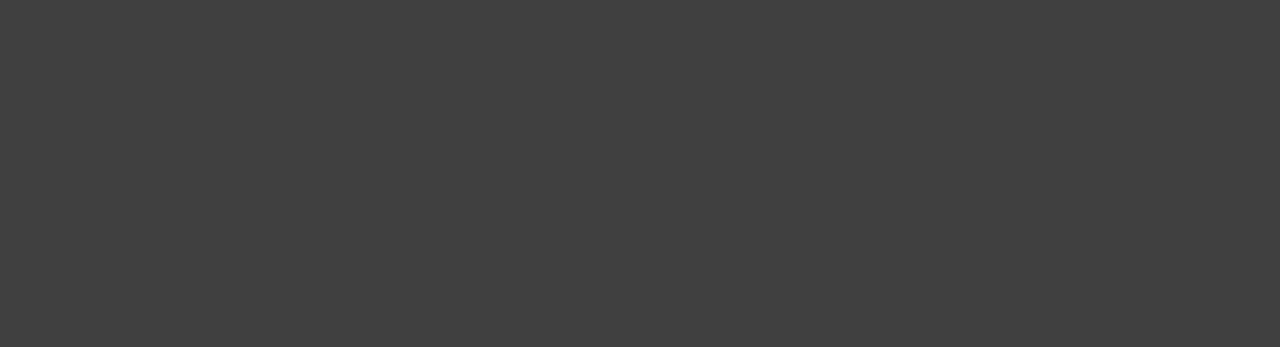
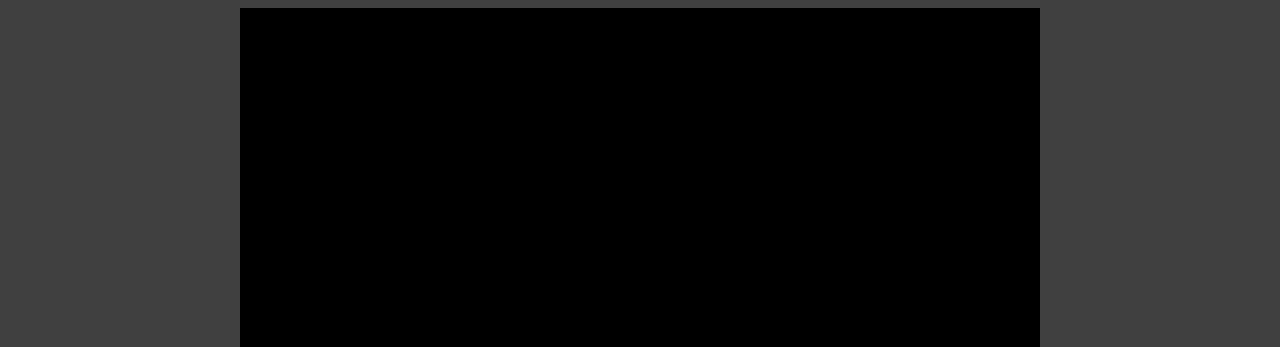
Before and after one commit to saltman80/alien-blitz, a plain HTML site: page index.html in a window 1280 px wide. Shown: the top 347 px of the page. Drawn offline with Linux system fonts and the light colour scheme.

Commit message:
Fix CSS selectors for game layout

```diff
--- a/styles.css
+++ b/styles.css
@@ -11,7 +11,7 @@
   --button-focus-outline: rgba(255, 255, 255, 0.8);
 }
 
-#gameContainer {
+#game-container {
   position: relative;
   width: 100%;
   max-width: 800px;
@@ -19,7 +19,7 @@
   overflow: hidden;
 }
 
-#gameCanvas {
+#game-canvas {
   display: block;
   width: 100%;
   height: auto;
```
